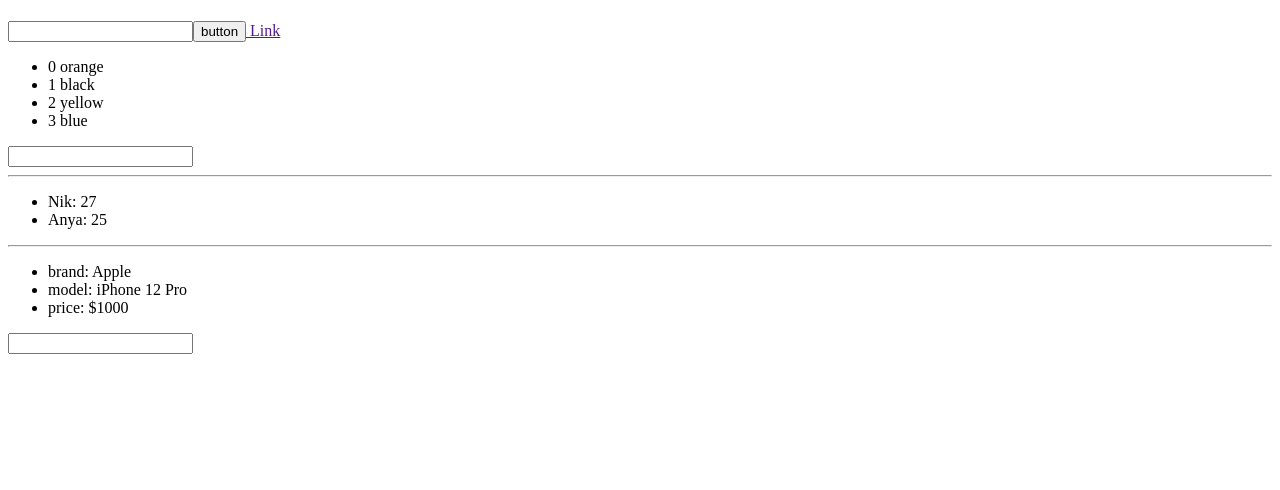
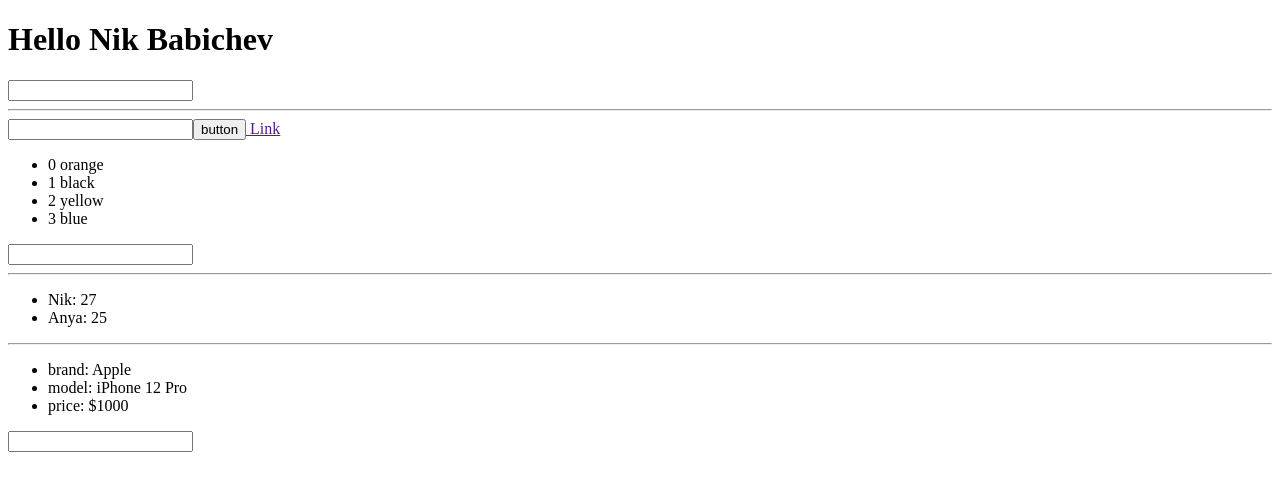
Before and after one commit to joydumply/vue-setup, a Vue app: page / in a window 1280 px wide. Shown: the top 490 px of the page. Built offline with nearby package versions, Linux system fonts and the light colour scheme.

Commit message:
computed and watch

```diff
--- a/src/App.vue
+++ b/src/App.vue
@@ -1,5 +1,10 @@
 <template>
-	<h1>{{ text }}</h1>
+	<h1>Hello {{ fullName }}</h1>
+	<input
+		type="text"
+		@keypress.enter="onSetFirstName"
+	/>
+	<hr />
 	<input
 		type="text"
 		@keypress.enter="onEnterPress"
@@ -77,7 +82,27 @@ export default {
 			model: 'iPhone 12 Pro',
 			price: '$1000',
 		},
+
+		first_name: 'Nik',
+		last_name: 'Babichev',
 	}),
+	computed: {
+		// fullName() {
+		// 	return `${this.first_name || 'Default'} ${this.last_name || 'User'}`;
+		// },
+
+		fullName: {
+			get() {
+				return `${this.first_name || 'Default'} ${this.last_name || 'User'}`;
+			},
+			set(value) {
+				console.log(value);
+				const [firstName, lastName] = value.split(' ');
+				this.first_name = firstName;
+				this.last_name = lastName;
+			},
+		},
+	},
 	methods: {
 		onClick(value, event) {
 			console.log(value, event);
@@ -98,6 +123,16 @@ export default {
 			console.log(this);
 			// this.$delete(this.product, e.target.value); // используется на vue 2 и не работает на vue 3
 		},
+		onSetFirstName(e) {
+			// this.first_name = e.target.value;
+			this.fullName = e.target.value;
+		},
+		onLastnameUpdate(value){
+			console.log(value);
+		}
 	},
+	watch: {
+		last_name: 'onLastnameUpdate'
+	}
 };
 </script>
```
